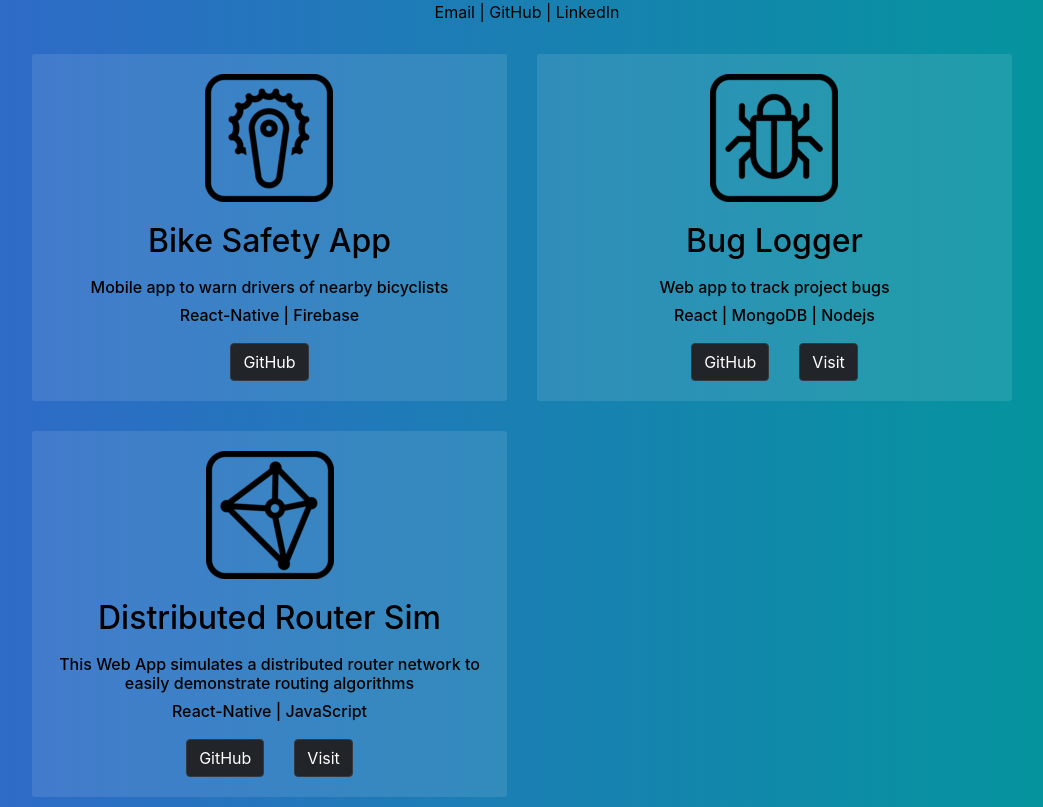
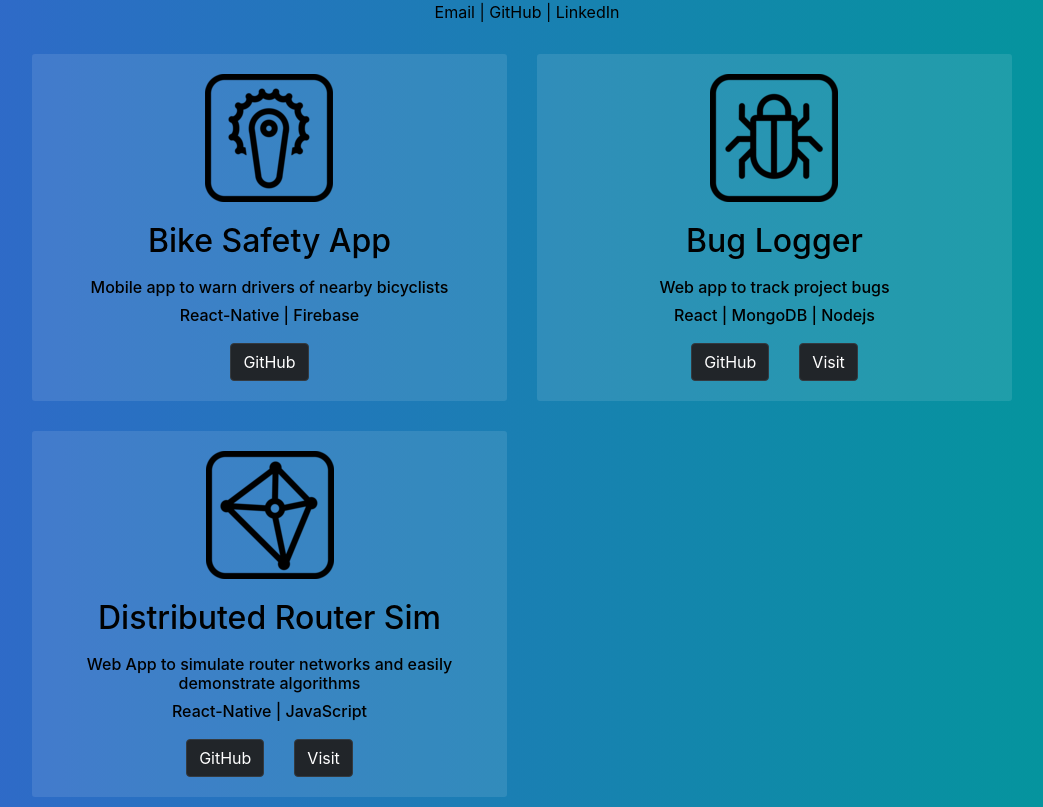
Before and after one commit to hud987/PortfolioSite, a React (Create React App) app: page / in a window 1280 px wide. Shown: the part 310-1117 px from the top of the page, without its empty margins (113-1156 px from the left). Built offline with nearby package versions, Linux system fonts and the light colour scheme.

Commit message:
added router sim

```diff
--- a/src/components/Homepage.js
+++ b/src/components/Homepage.js
@@ -86,7 +86,7 @@ export default class Homepage extends Component {
             <div>
             <div style={{display: 'flex', justifyContent: 'center'}} ><img src={sdn} alt="SDN"/></div>
             <div style={{paddingTop: 20, display: 'flex', justifyContent: 'center'}}><h2 style={{color: 'black'}}>Distributed Router Sim</h2></div>
-            <div style={{paddingTop: 10}}><h6 style={{color: 'black'}}>This Web App simulates a distributed router network to easily demonstrate routing algorithms</h6></div>
+            <div style={{paddingTop: 10}}><h6 style={{color: 'black'}}>Web App to simulate router networks and easily demonstrate algorithms</h6></div>
             <div style={{paddingTop: 0}}><h6 style={{color: 'black'}}>React-Native | JavaScript</h6></div>
             <div style={{paddingTop: 10, display: 'flex', justifyContent: 'center'}}>
             <Row>
```
